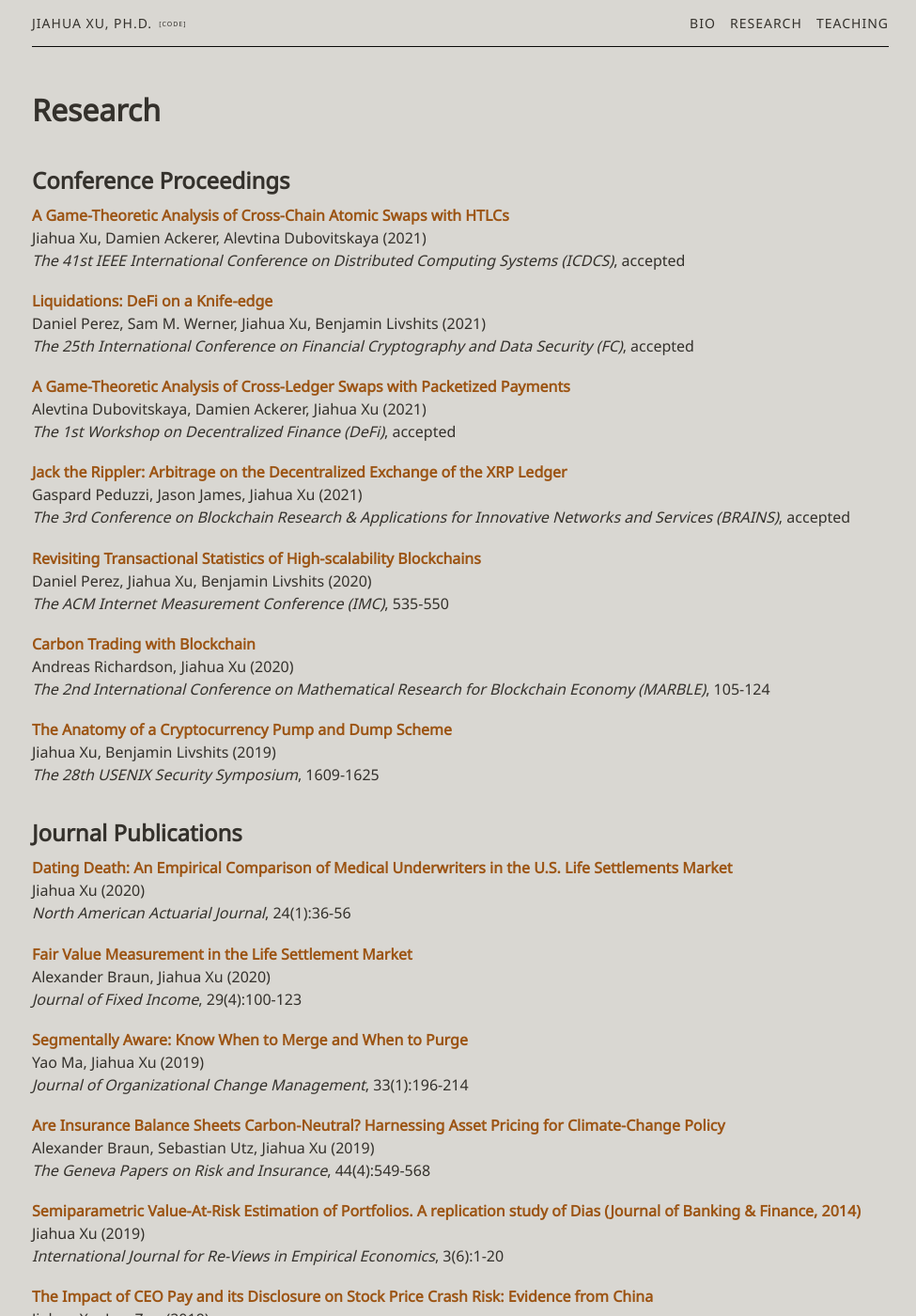
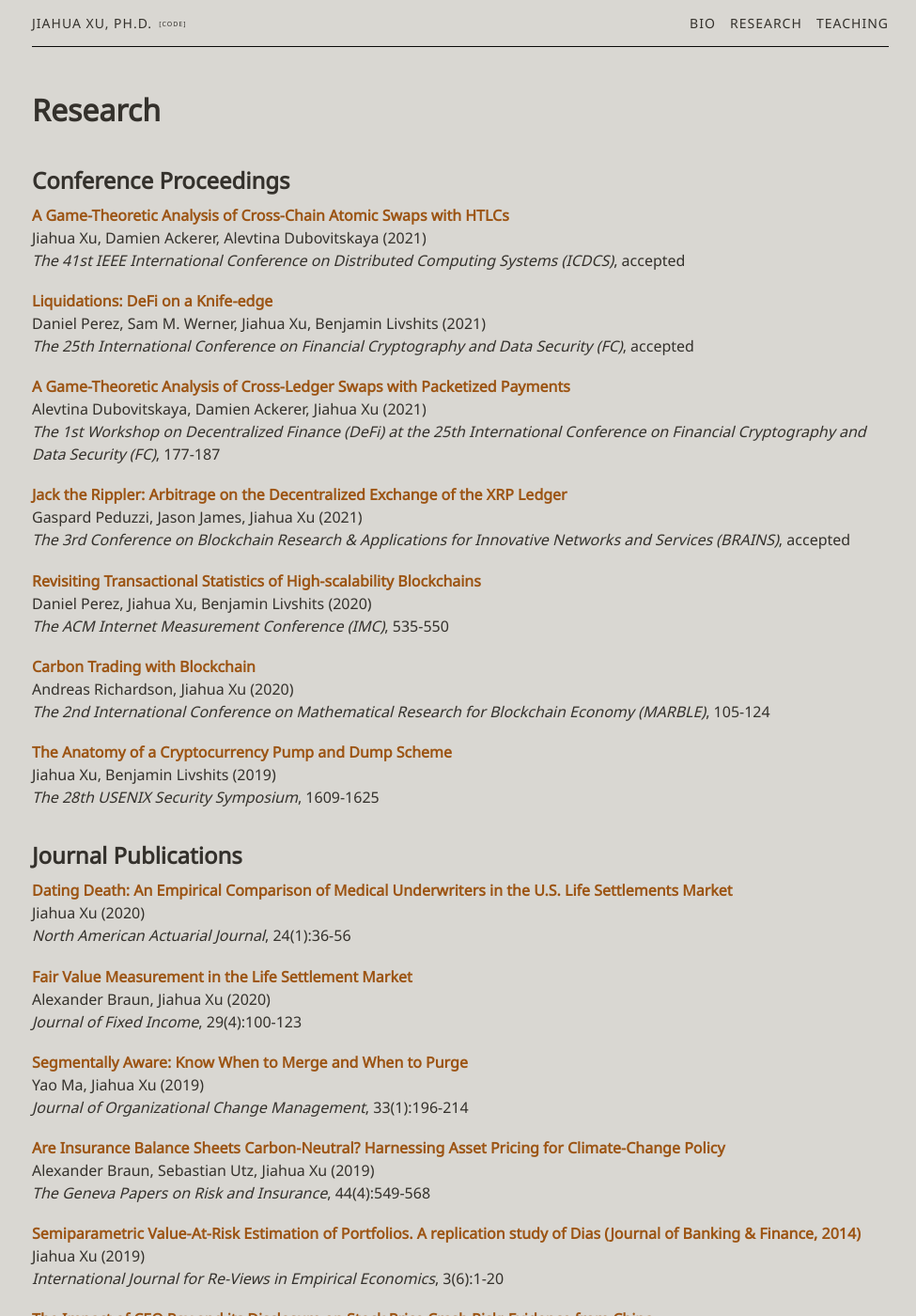
Before and after one commit to xujiahuayz/xujiahuayz.github.io, a Jekyll site: the page built from publications.md, in a window 1280 px wide and 1400 px high. Shown: the whole window at 94% size, without its empty margins (150-1125 px from the left). Built offline with Jekyll 4.4.1, drawn with Linux system fonts in a browser that asks for light colours; some of the changed text lies outside the part shown.

Commit message:
update publications

```diff
--- a/publications.md
+++ b/publications.md
@@ -21,17 +21,17 @@
 
     - title:   "A Game-Theoretic Analysis of Cross-Ledger Swaps with Packetized Payments"
       author:  "Alevtina Dubovitskaya, Damien Ackerer, Jiahua Xu"
-      journal: "The 1st Workshop on Decentralized Finance (DeFi)"
-      number:  "accepted"
+      journal: "The 1st Workshop on Decentralized Finance (DeFi) at the 25th International Conference on Financial Cryptography and Data Security (FC)"
+      number:  "177-187"
       year:    "2021"
-      url:     "https://arxiv.org/abs/2103.02056"
+      url:     "https://link.springer.com/chapter/10.1007/978-3-662-63958-0_16"
 
     - title:   "Jack the Rippler: Arbitrage on the Decentralized Exchange of the XRP Ledger"
       author:  "Gaspard Peduzzi, Jason James, Jiahua Xu"
       journal: "The 3rd Conference on Blockchain Research & Applications for Innovative Networks and Services (BRAINS)"
       number:  "accepted"
       year:    "2021"
-      url:     ""
+      url:     "https://arxiv.org/abs/2106.16158"
 
     - title:   "Revisiting Transactional Statistics of High-scalability Blockchains"
       author:  "Daniel Perez, Jiahua Xu, Benjamin Livshits"
@@ -113,6 +113,13 @@
       url:     "https://doi.org/10.3905/joi.2018.27.supplement.065"
 
 chapters:
+
+    - title:   "Token-based Insurance Solutions on Blockchain"
+      author:  "Simon Cousaert, Nikhil Vadgama, Jiahua Xu"
+      journal: "Blockchains and the Token Economy: Theory and Practice"
+      number:  "accepted"
+      year:    "2021"
+      url:     "https://arxiv.org/abs/2109.07902"
 
     - title:   "From banks to DeFi: the evolution of the lending market"
       author:  "Jiahua Xu, Nikhil Vadgama"
```
